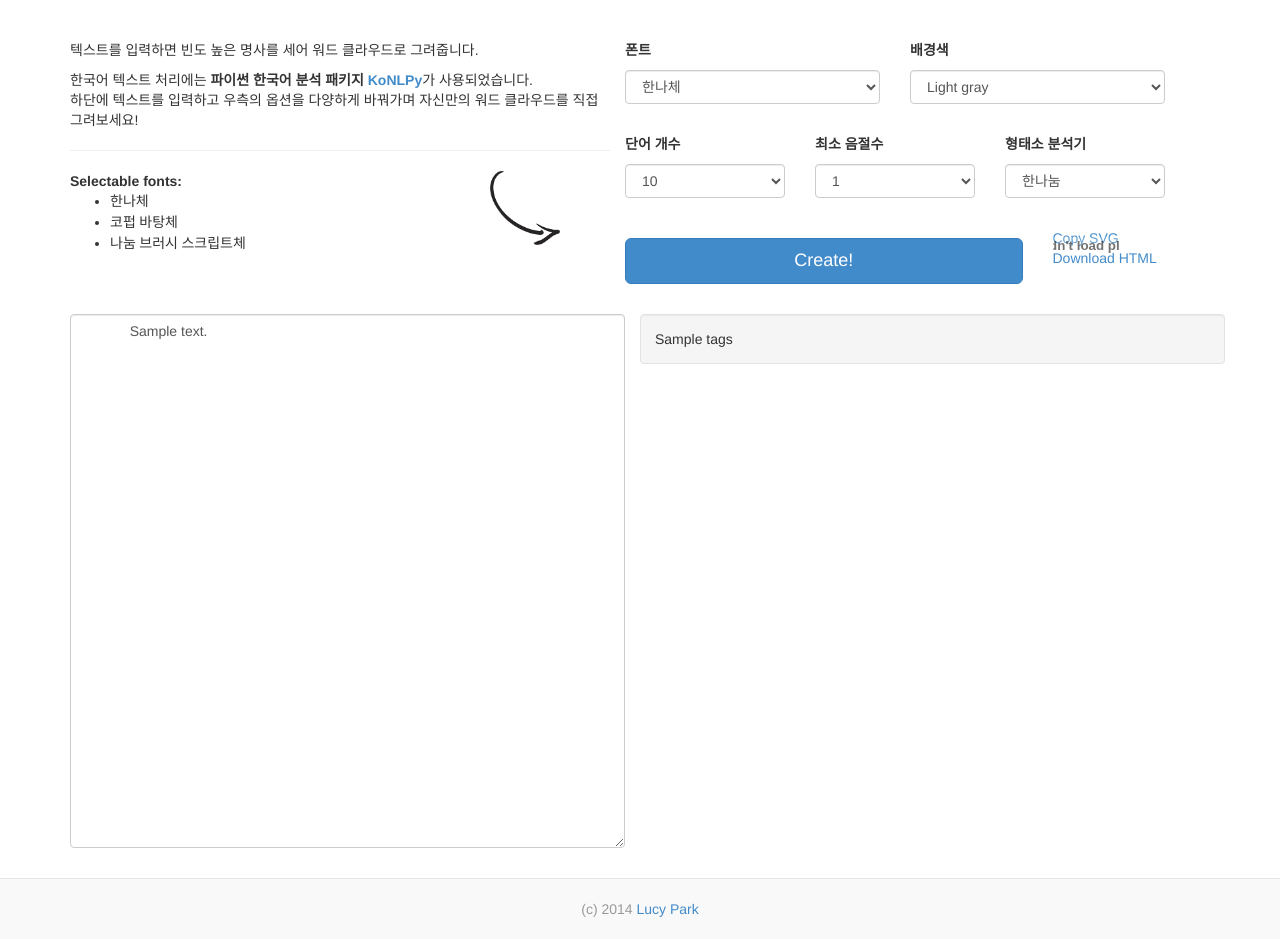
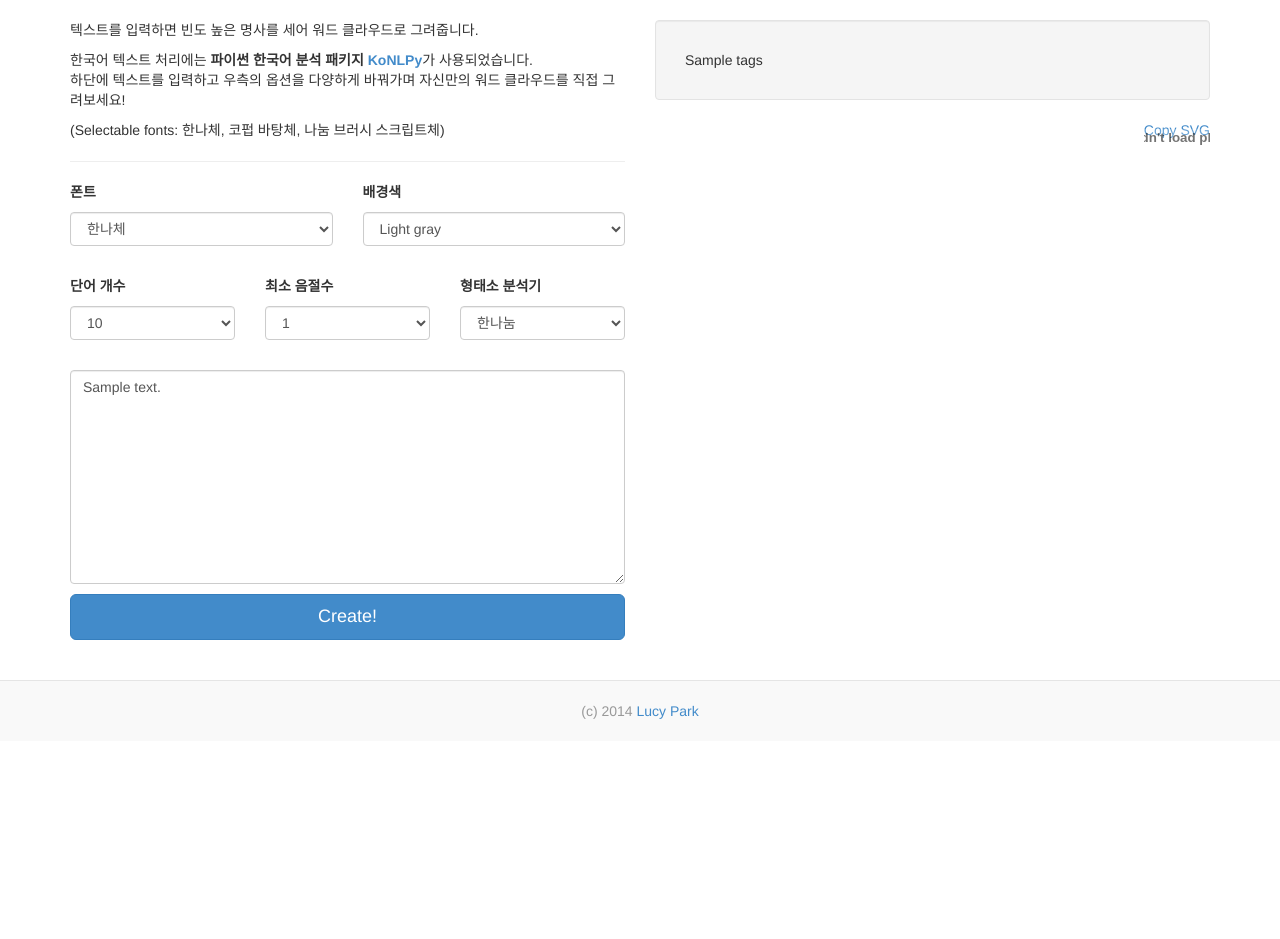
Before and after one commit to hgkim2004/docscout, a Flask app: template templates/home.html in a window 1280 px wide. Shown: the part 52-991 px from the top of the page. After the commit the page ends 771 px from the top, so only its background shows below. Run offline with Flask 2, Linux system fonts and the light colour scheme; the template is opened without the code that fills it: most values are stand-ins (such as "Sample title", 1, 10 or a date in 2020); parts of the project's set-up code (start-up, migrations or seed data) failed here and were passed over; some libraries are stand-ins or nearby versions; some web fonts are replaced.

Commit message:
Code refactoring

```diff
--- a/static/css/custom.css
+++ b/static/css/custom.css
@@ -11,8 +11,8 @@
   color: transparent;
 }
 
-.intro {
-    margin: 20px 0;
+.contents {
+    margin-top: 20px;
 }
 
 .option {
--- a/static/css/wordcloud.css
+++ b/static/css/wordcloud.css
@@ -13,10 +13,6 @@
     opacity: 0.7;
 }
 
-.main {
-    height: 400px;
+#wordcloud {
+    padding: 29px;
 }
-
-#wordcloud {
-    padding: 14px;
-}
--- a/templates/options.html
+++ b/templates/col-left.html
@@ -1,3 +1,12 @@
+<p>텍스트를 입력하면 빈도 높은 명사를 세어 워드 클라우드로 그려줍니다.</p>
+<p>한국어 텍스트 처리에는 <b>파이썬 한국어 분석 패키지 <a href="http://konlpy.org">KoNLPy</a></b>가 사용되었습니다.<br>
+하단에 텍스트를 입력하고 우측의 옵션을 다양하게 바꿔가며 자신만의 워드 클라우드를 직접 그려보세요!</p>
+<p>(Selectable fonts:
+    <span class='hanna'>한나체</span>,
+    <span class='kopub-batang'>코펍 바탕체</span>,
+    <span class='nanum-brush-script'>나눔 브러시 스크립트체</span>)
+</p>
+<hr>
 <div class="row">
     <div class="col-md-6">
         <div class="option">
@@ -54,18 +63,7 @@
         </div>
     </div>
 </div>
-<div class="row">
-    <div class="col-md-9">
-        <div>
-            <form role="form" id="button-create">
-                <button type="submit" class="btn btn-primary btn-lg">Create!</button>
-            </form>
-        </div>
-    </div>
-    <div class="col-md-3">
-        <div>
-            <a href="copy" id="copy-dynamic">Copy SVG</a>
-            <a href="download">Download HTML</a>
-        </div>
-    </div>
-</div>
+<textarea id="wordtext" class="form-control" rows="10">{{ text }}</textarea>
+<form role="form" id="button-create">
+    <button type="submit" class="btn btn-primary btn-lg">Create!</button>
+</form>
--- /dev/null
+++ b/templates/col-right.html
@@ -0,0 +1,6 @@
+<div id="wordcloud" class="well">
+    {{ tags|safe }}
+</div>
+<div class="pull-right">
+    <a href="copy" id="copy-dynamic">Copy SVG</a>
+</div>
--- a/templates/home.html
+++ b/templates/home.html
@@ -14,38 +14,12 @@
 {% endblock %}
 
 {% block contents %}
-<div class="intro">
-    <div class="row intro">
-        <div class="col-md-6 row">
-            <p>텍스트를 입력하면 빈도 높은 명사를 세어 워드 클라우드로 그려줍니다.</p>
-            <p>한국어 텍스트 처리에는 <b>파이썬 한국어 분석 패키지 <a href="http://konlpy.org">KoNLPy</a></b>가 사용되었습니다.<br>
-            하단에 텍스트를 입력하고 우측의 옵션을 다양하게 바꿔가며 자신만의 워드 클라우드를 직접 그려보세요!</p>
-            <hr>
-            <div class="col-md-10 row">
-                <b>Selectable fonts:</b>
-                <ul>
-                    <li><span class='hanna'>한나체</span>
-                    <li><span class='kopub-batang'>코펍 바탕체</span>
-                    <li><span class='nanum-brush-script'>나눔 브러시 스크립트체</span>
-                </ul>
-            </div>
-            <div class="col-md-2 row">
-                <img width="70px" src="{{ url_for('static', filename='images/arrow.png') }}">
-            </div>
-        </div>
-        <div class="col-md-6">
-        {% include "options.html" %}
-        </div>
+<div class="row">
+    <div class="col-md-6">
+        {% include "col-left.html" with context%}
     </div>
-</div>
-<div class="row main">
     <div class="col-md-6">
-        <textarea id="wordtext" class="form-control" rows="26">
-            {{ text }}
-        </textarea>
-    </div>
-    <div id="wordcloud" class="col-md-6 well">
-        {{ tags|safe }}
+        {% include "col-right.html" with context %}
     </div>
 </div>
 
--- a/templates/layout.html
+++ b/templates/layout.html
@@ -13,7 +13,7 @@
   </head>
   <body>
     <header>{% include "header.html" %}</header>
-    <div class="container">{% block contents %}{% endblock %}</div>
+    <div class="container contents">{% block contents %}{% endblock %}</div>
     <footer>{% include "footer.html" %}</footer>
     <script src="{{ url_for('static', filename='js/bootstrap.min.js') }}"></script>
   </body>
```
